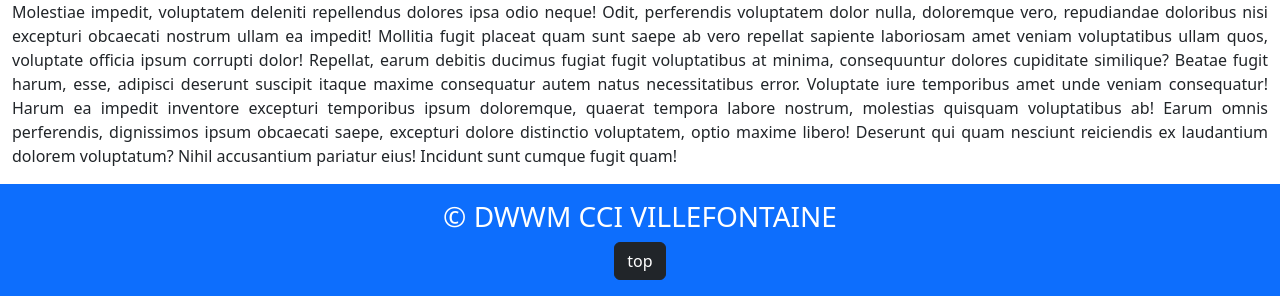
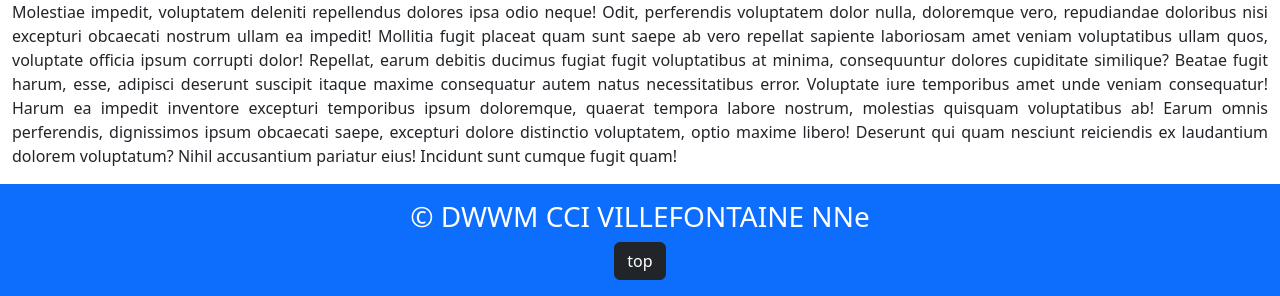
Before and after one commit to bigendd/testProject, a plain HTML site: page index.html in a window 1280 px wide. Shown: the part 2776-3072 px from the top of the page. Drawn offline with nearby package versions, Linux system fonts and the light colour scheme.

Commit message:
change le nom

```diff
--- a/index.html
+++ b/index.html
@@ -176,7 +176,7 @@
     <!-- footer -->
     <footer class="bg-primary text-white">
         <div class="p-3 text-center">
-            <h3>&copy; DWWM CCI VILLEFONTAINE </h3>
+            <h3>&copy; DWWM CCI VILLEFONTAINE NNe  </h3>
             <a href="#" class="btn btn-dark">top</a>
         </div>
     </footer>
```
